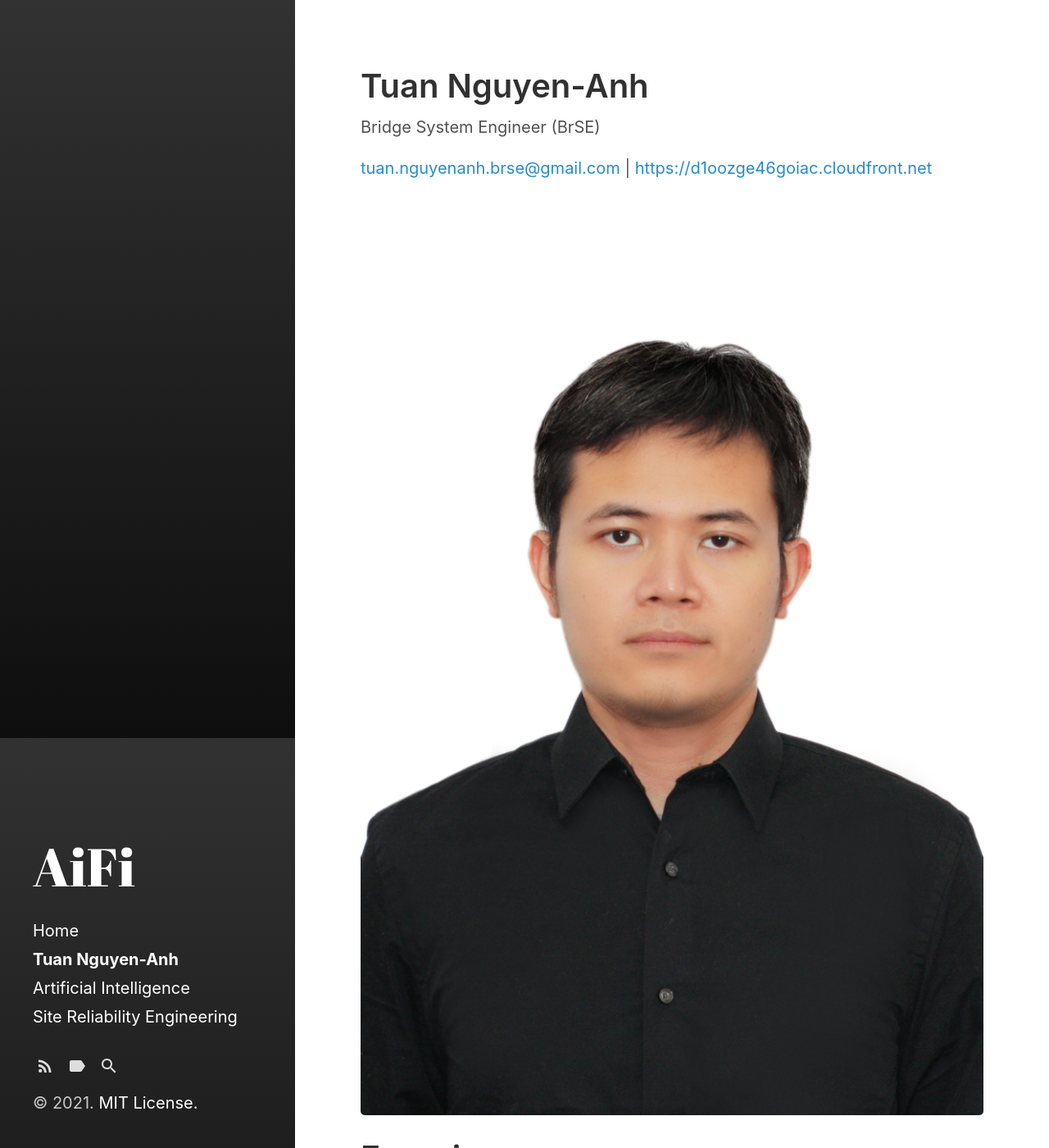
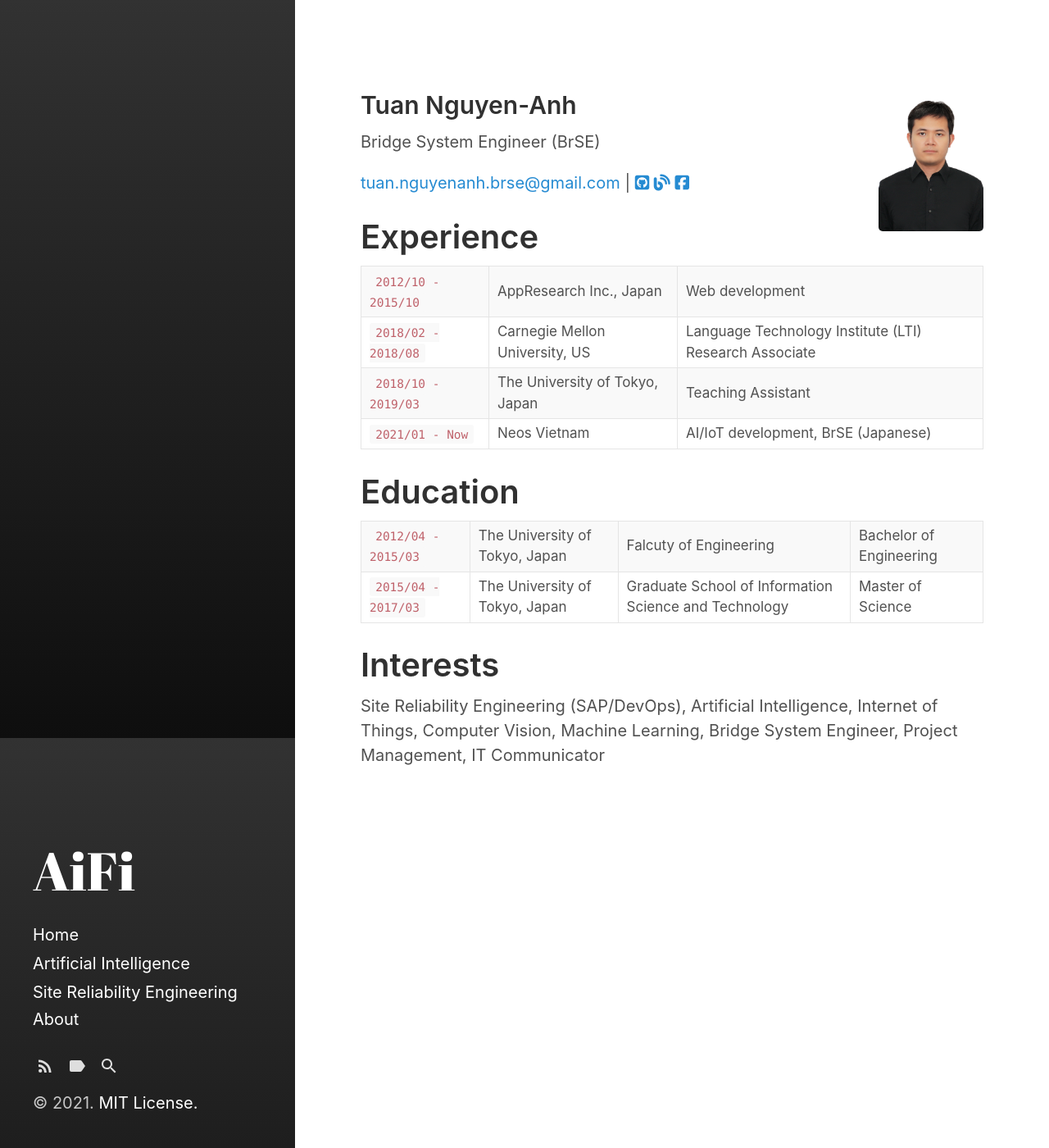
Before and after one commit to wanted2/caineng.in, a Jekyll site: the page built from www/about.md, in a window 1280 px wide and 1400 px high. Shown: the whole window at 82% size. Built offline with Jekyll 4.4.1, drawn with Linux system fonts in a browser that asks for light colours; nearby versions of some CDN libraries.

Commit message:
updated about me

```diff
--- a/www/_includes/sidebar.html
+++ b/www/_includes/sidebar.html
@@ -11,6 +11,7 @@
     <p class="lead">{{ site.description }}</p>
   </header>
   {% include sidebar-nav-links.html %}
+  <a href="/about.html">About</a>
 
   {% if site.version %}
     <span class="site-version">Currently v{{ site.version }}</span>
--- a/www/about.md
+++ b/www/about.md
@@ -1,17 +1,33 @@
 ---
 layout: page
-title: Tuan Nguyen-Anh
+title:
 sidebar_link: true
 ---
-Bridge System Engineer (BrSE)
+
+<img src='/assets/img/IMG_6283.JPG' width='128' alt='Tuan Nguyen-Anh' style="float: right;" >
+
+<h2>Tuan Nguyen-Anh</h2> Bridge System Engineer (BrSE)
 
 <div id="webaddress">
 <a href="mailto:tuan.nguyenanh.brse@gmail.com">tuan.nguyenanh.brse@gmail.com</a>
-| <a href="{{ site.url }}">{{ site.url }}</a>
+| <a href="https://github.com/wanted2"><i class="fab fa-github-square"></i></a>
+<a href="{{ site.url }}"><i class="fas fa-blog"></i></a>
+<a href="https://www.facebook.com/profile.php?id=100054680134010"><i class="fab fa-facebook-square"></i></a>
 </div>
-
-![](/assets/img/IMG_6283.JPG)
 
 # Experience
 
+| `2012/10 - 2015/10` | AppResearch Inc., Japan | Web development |
+| `2018/02 - 2018/08` | Carnegie Mellon University, US | Language Technology Institute (LTI) Research Associate |
+| `2018/10 - 2019/03` | The University of Tokyo, Japan | Teaching Assistant |
+| `2021/01 - Now` | Neos Vietnam | AI/IoT development, BrSE (Japanese) |
+
 # Education
+
+| `2012/04 - 2015/03` | The University of Tokyo, Japan | Falcuty of Engineering | Bachelor of Engineering |
+| `2015/04 - 2017/03` | The University of Tokyo, Japan | Graduate School of Information Science and Technology | Master of Science |
+
+# Interests
+
+Site Reliability Engineering (SAP/DevOps), Artificial Intelligence, Internet of Things, Computer Vision, Machine Learning,
+Bridge System Engineer, Project Management, IT Communicator
```
